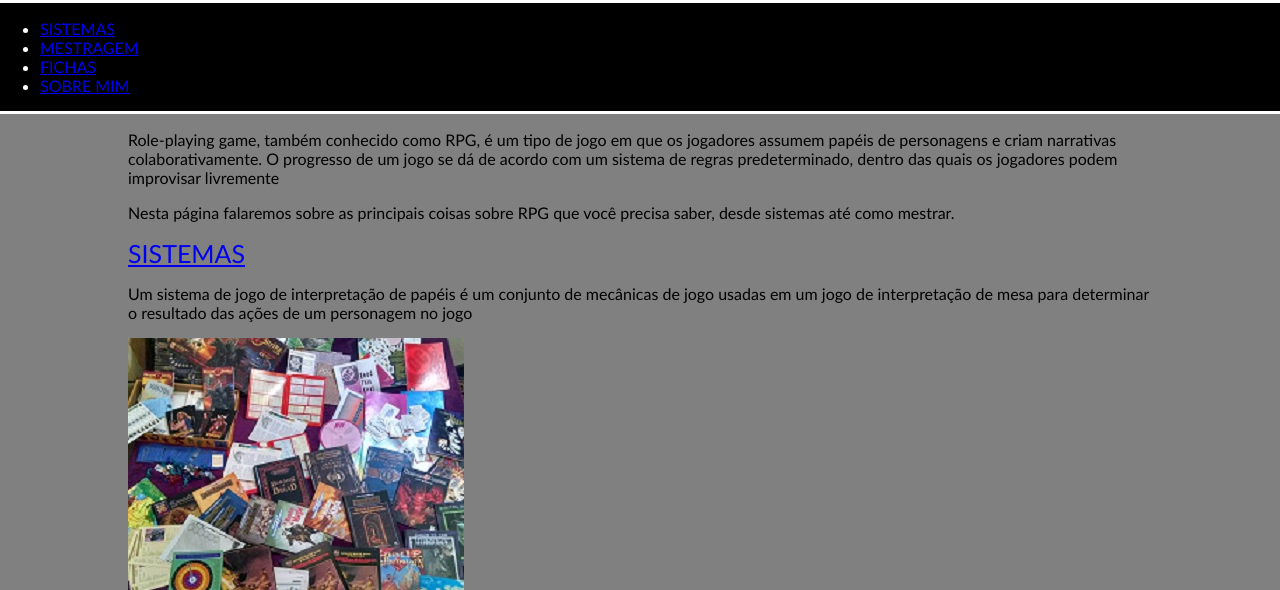
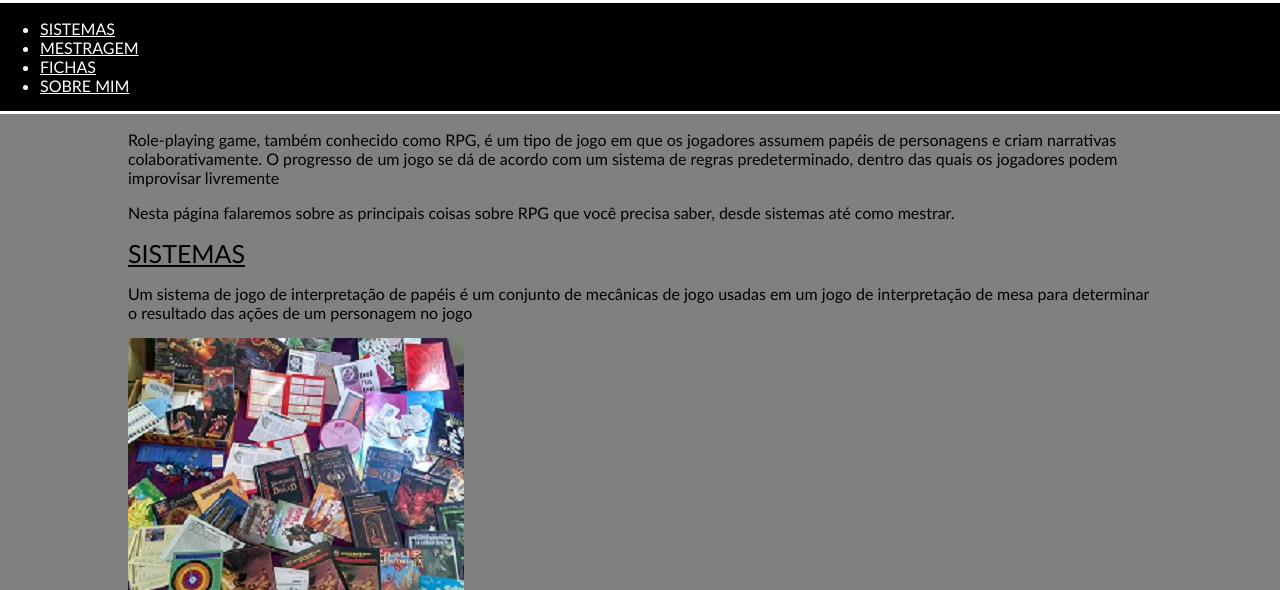
Before and after one commit to DigoDiogo114/Sitezinho, a plain HTML site: page index.html in a window 1280 px wide. Shown: the part 201-791 px from the top of the page. Drawn offline with Linux system fonts and the light colour scheme.

Commit message:
css att 0.3

```diff
--- a/css/style_one.css
+++ b/css/style_one.css
@@ -19,10 +19,15 @@ nav{
     color: white;
 }
 
+a{
+    color: white;
+}
+
 aside{
     padding: 2%;
     border: 3px solid;
 }
+
 
 footer{
     border-top: 3px solid;
@@ -35,9 +40,10 @@ footer{
 }
 
 .link{
-
+    text-decoration: none;
 }
 
 .titulo{
     font-size: 25px;
+    color: black;
 }
```
